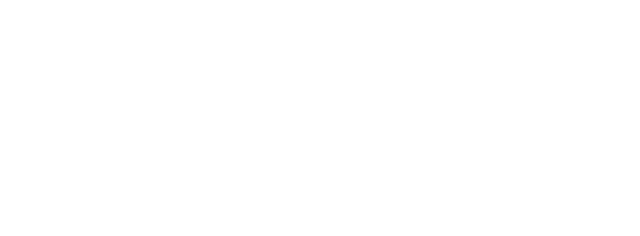
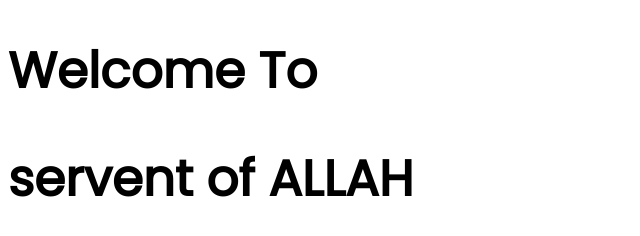
Before and after one commit to raihan0411/raihan-portfolio, a plain HTML site: page index.html in a window 1280 px wide. Shown: the whole page, without its empty margins (0-640 px from the left). Drawn offline with Linux system fonts and the light colour scheme.

Commit message:
fontstylesize

```diff
--- a/index.html
+++ b/index.html
@@ -5,9 +5,13 @@
     <meta http-equiv="X-UA-Compatible" content="IE=edge">
     <meta name="viewport" content="width=device-width, initial-scale=1.0">
     <title>Raihan-Portfolio</title>
+    <link rel="preconnect" href="https://fonts.googleapis.com">
+    <link rel="preconnect" href="https://fonts.gstatic.com" crossorigin>
+    <link href="https://fonts.googleapis.com/css2?family=Poppins&display=swap" rel="stylesheet">
     <link rel="stylesheet" href="style.css">
 </head>
 <body>
-
+    <h1>Welcome To</h1>
+    <h1>servent of ALLAH</h1>
 </body>
 </html>
--- a/style.css
+++ b/style.css
@@ -0,0 +1,6 @@
+body{
+    font-family: 'Poppins', sans-serif;
+}
+h1{
+    font-size: 50px;
+}
```
Also changed, not shown: images/11705996_1652450298306404_1268417193_o-removebg-preview.png (added), images/71480-removebg-preview.png (added), images/dream-bg.png (added), images/exp-bg.png (added), images/jhankar.png (added), images/jhankar2.png (added), images/my-bg inAirtel.png (added), images/my-bg.png (added), images/my-bg2.png (added), images/my-bgprofile pic (1).png (added), images/top-banner.png (added), 7 other files.
